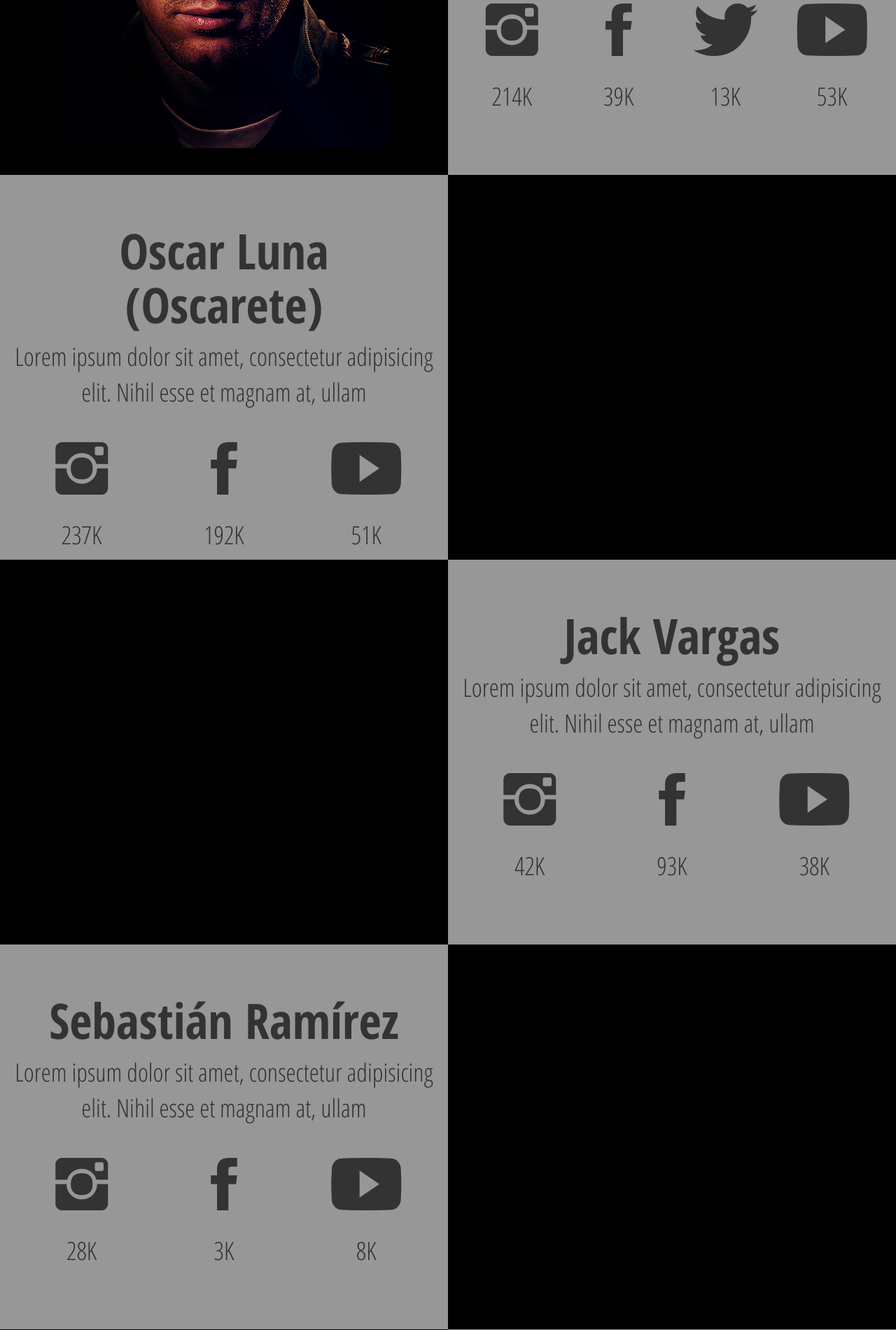
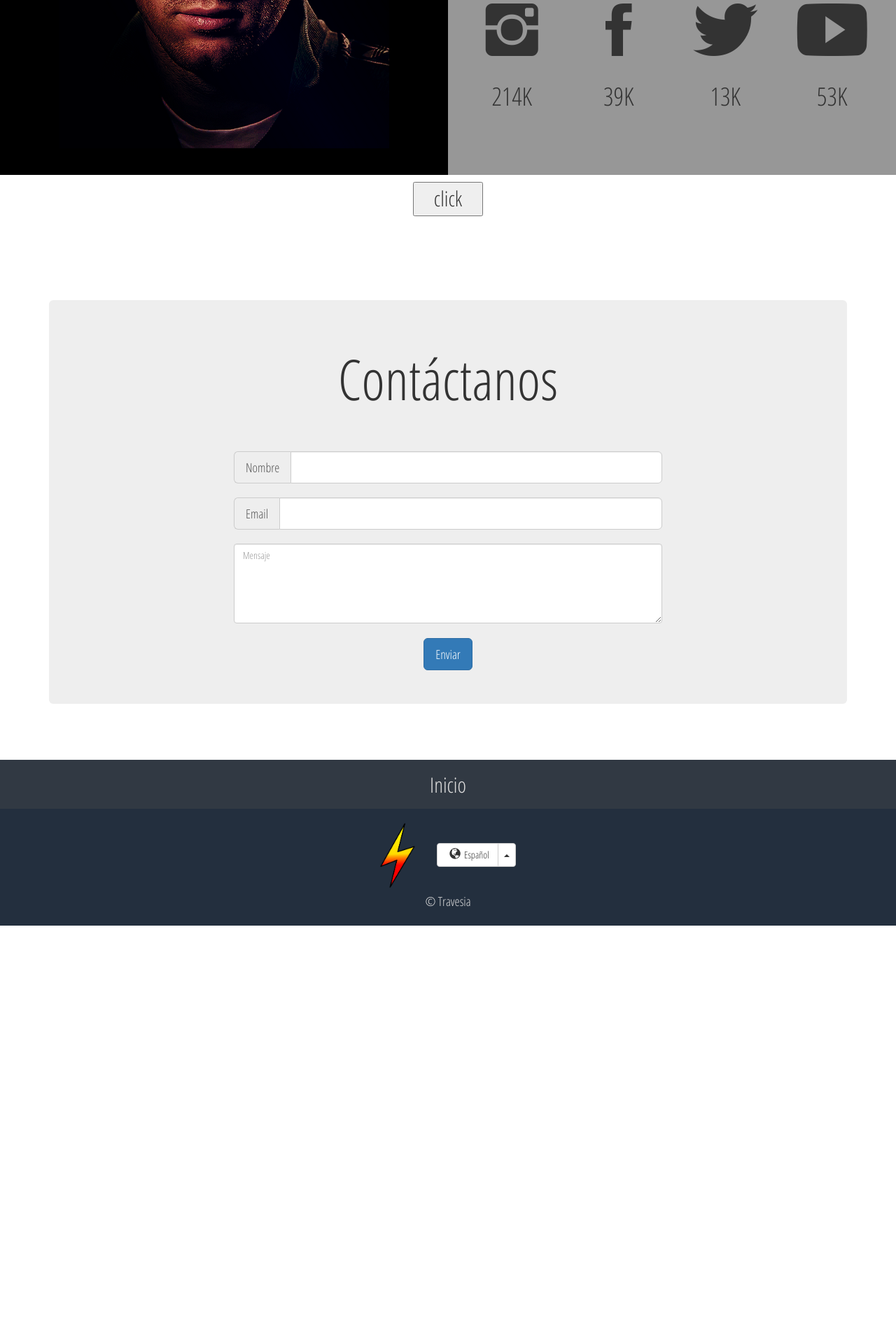
Before and after one commit to jorgeduardos/TravesiaSite, a PHP site: page /home.html in a window 1280 px wide. Shown: the part 1536-3437 px from the top of the page at 70% size. After the commit the page ends 2859 px from the top, so only its background shows below. Run offline with PHP 8.4, Linux system fonts and the light colour scheme; style sheets or scripts are compiled from the project's sources; some libraries are stand-ins or nearby versions.

Commit message:
added slider

```diff
--- a/home.html
+++ b/home.html
@@ -40,7 +40,70 @@
 					Travesía es un colectivo de 6 youtubers que se unieron para trabajar en equipo, juntando su influencia y experiencia para potenciar su crecimiento y aumentar la calidad de su contenido, teniendo la amistad como piedra angular del proyecto.
 				</p>
 			</div>
-			<div class="myContainer">
+		</div>
+		<div class="sliderContainer">
+		<div class="slider grid">
+			<div class="innerSlider">
+				<div class="col-md-6 bkgBlack"><img src="resources/css/images/TIME2012.png" alt=""></div>
+				<div class="col-md-6 bkgGrey">
+					<div class="row">
+						<div class="col-lg-12">
+							<h3>Nicole Amado</h3>
+							<p>Lorem ipsum dolor sit amet, consectetur adipisicing elit. Nihil esse et magnam at, ullam</p>
+							<div class="container-fluid">
+								<div class="row">
+									<div class="col-xs-3"><i class="ion-social-instagram"></i>214K</div>
+									<div class="col-xs-3"><i class="ion-social-facebook"></i>39K</div>
+									<div class="col-xs-3"><i class="ion-social-twitter"></i>13K</div>
+									<div class="col-xs-3"><i class="ion-social-youtube"></i>53K</div>
+								</div>
+							</div>
+						</div>
+					</div>
+				</div>
+			</div>
+			<div class="innerSlider">
+				<div class="col-md-6 bkgGrey">
+					<div class="row">
+						<div class="col-lg-12">
+							<h3>Oscar Luna <br>(Oscarete)</h3>
+							<p>Lorem ipsum dolor sit amet, consectetur adipisicing elit. Nihil esse et magnam at, ullam</p>
+							<div class="container-fluid">
+								<div class="row">
+									<div class="col-xs-4"><i class="ion-social-instagram"></i>237K</div>
+									<div class="col-xs-4"><i class="ion-social-facebook"></i>192K</div>
+									<div class="col-xs-4"><i class="ion-social-youtube"></i>51K</div>
+								</div>
+							</div>
+						</div>
+					</div>
+				</div>
+				<div class="col-md-6 bkgBlack"><img src="" alt=""></div>
+			</div>
+			<div class="innerSlider">
+				<div class="col-md-6 bkgBlack"><img src="resources/css/images/TIME2012.png" alt=""></div>
+				<div class="col-md-6 bkgGrey">
+					<div class="row">
+						<div class="col-lg-12">
+							<h3>Nicole Amado</h3>
+							<p>Lorem ipsum dolor sit amet, consectetur adipisicing elit. Nihil esse et magnam at, ullam</p>
+							<div class="container-fluid">
+								<div class="row">
+									<div class="col-xs-3"><i class="ion-social-instagram"></i>214K</div>
+									<div class="col-xs-3"><i class="ion-social-facebook"></i>39K</div>
+									<div class="col-xs-3"><i class="ion-social-twitter"></i>13K</div>
+									<div class="col-xs-3"><i class="ion-social-youtube"></i>53K</div>
+								</div>
+							</div>
+						</div>
+					</div>
+				</div>
+			</div>
+		</div>
+		</div>
+		<button id="button">click</button>
+
+<!-- 			<div class="myContainer">
 				<div class="row grid">
 					<div class="col-md-6 bkgBlack"><img src="resources/css/images/TIME2012.png" alt=""></div>
 					<div class="col-md-6 bkgGrey">
@@ -148,7 +211,7 @@
 				<img src="resources/css/images/Scial-media-reach.png">
 				<p class="smrNumber">1,000,000</p>
 			</div>
-		</div>
+		</div> -->
 	</section>
 	<section class="contact">
 
--- a/resources/css/homeStyle.css
+++ b/resources/css/homeStyle.css
@@ -6,14 +6,15 @@ body{
 	padding: 0;
 	font-family: 'Open Sans Condensed', sans-serif;
 	font-size: 30px;
+	overflow-x: none;
 }
 
 
 /**************** REUSABLE *****************/
 
-.myContainer{
+/*.myContainer{
 	width: 100%;
-}
+}*/
 
 
 
@@ -273,3 +274,32 @@ footer{
     margin: 0 auto;
     padding-top: 15px;
 }
+
+/********************* SLIDER ****************/
+
+.sliderContainer{
+	width: 100vw;
+	margin: 0 auto;
+	overflow-x: hidden;
+	overflow-y: hidden;
+}
+
+.slider{
+  height: 550px;
+  /*width: 10000px;*/
+/*  margin-top: 100px;*/
+
+}
+
+.innerSlider{
+  height: inherit;
+  width: 100vw;
+  background-color: #eee;
+  float: left;
+}
+
+
+#button{
+  margin-top: 10px;
+  width:100px;
+}
--- a/resources/js/script.js
+++ b/resources/js/script.js
@@ -12,4 +12,43 @@ $(document).ready(function(){
 		}
 
 	});
+
+	/* SLIDER */
+
+	  var innerSliderW = $(".innerSlider").first().width();
+	  console.log(innerSliderW);
+	  //number of inner sliders
+	  var innerSliderCount = innerSliderCounter($(".innerSlider"));
+	  console.log(innerSliderCount);
+
+	  // slider width
+	  $(".slider").eq(0).css("width", innerSliderW*innerSliderCount);
+	  console.log($(".slider").eq(0).css("width"));
+
+	  //innerSlider width
+	  var slider = $(".slider").eq(0);
+	  var sliderW = slider.width();
+
+	  var pixelsToMove = sliderW/innerSliderCount;
+	  console.log(pixelsToMove);
+	  //
+	  console.log((innerSliderCount-1)*pixelsToMove*-1);
+	  $("#button").on("click", function(){
+	    console.log(parseInt($(".slider").first().css("marginLeft")));
+	    if(parseInt($(".slider").first().css("marginLeft")) !== (innerSliderCount-1)*pixelsToMove*-1){
+	      $(".slider").animate({marginLeft: "-=" + pixelsToMove + "px"});
+	    }else{
+	      $(".slider").first().css("marginLeft", "0px");
+	      $(".slider").animate({marginLeft: "-=" + pixelsToMove + "px"});
+	    }
+	  });
+
 });
+
+function innerSliderCounter(objectArray){
+  var count;
+  for(var i = 0; i <= objectArray.length; i++){
+   count = i;
+  }
+  return count;
+}
```
